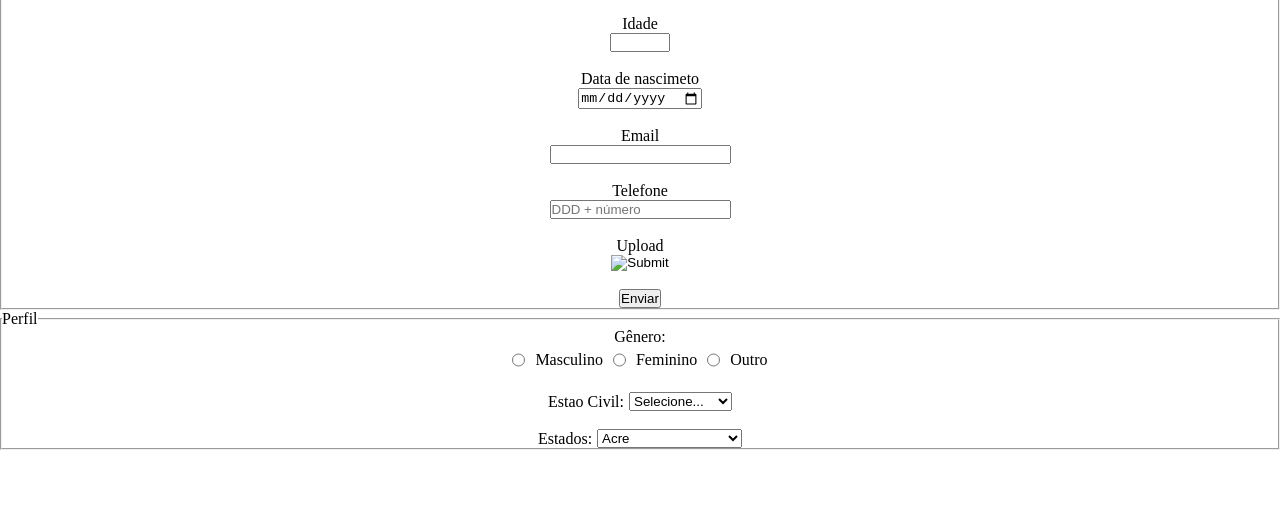
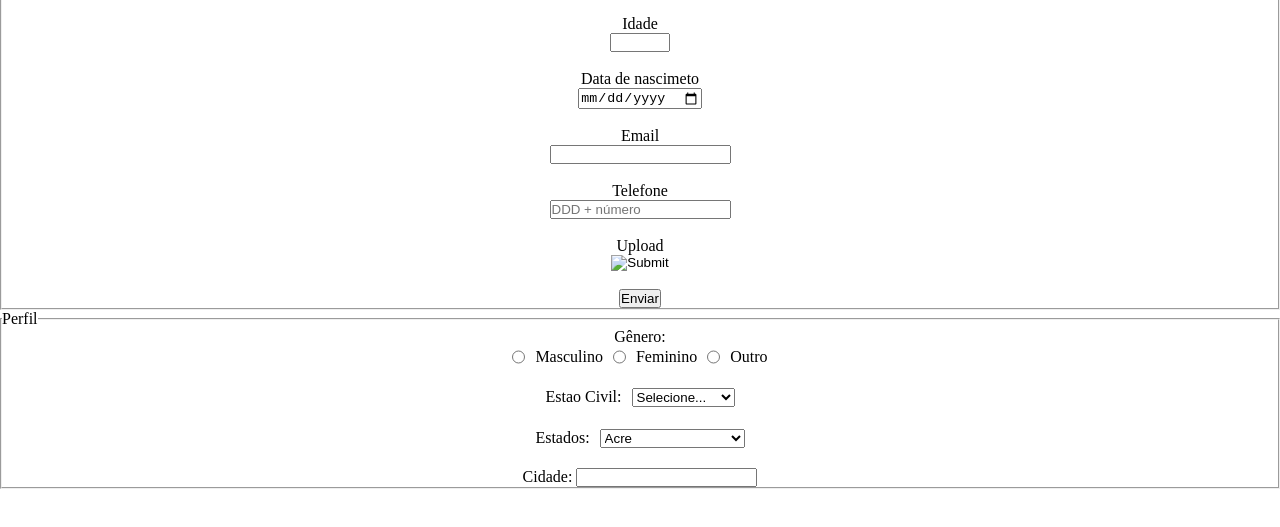
Before and after one commit to consevi/culturama, a plain HTML site: page index.html in a window 1280 px wide. Shown: the part 95-622 px from the top of the page. Drawn offline with Linux system fonts and the light colour scheme.

Commit message:
adicionar opcao de cidade

```diff
--- a/index.html
+++ b/index.html
@@ -103,6 +103,11 @@
                                     <option value="TO">Tocantins</option>
                                 </select>
                         </div>
+        <br>
+                        <div class="cidades">
+                            <label for="userCity">Cidade:</label>
+                            <input type="text" name="userCity" required>
+                        </div>
 
                     </div>
                 </fieldset>
--- a/style.css
+++ b/style.css
@@ -17,17 +17,12 @@ header {
     flex-direction: column;
 }
 
-.generos {
+.generos,
+.cidade,
+.estado-civil,
+.estados {
     display: flex;
     align-items: row;
     gap: 10px;
-    padding: 5px;
+    padding: 2px;
 }
-
-.estado-civil,
-.estados {
-    display: flex;
-    align-items: center;
-    flex-direction: row;
-    gap: 5px;
-}
```
